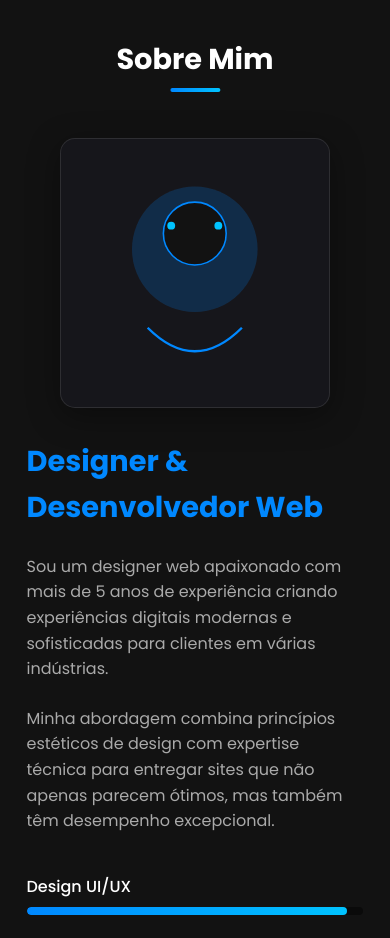
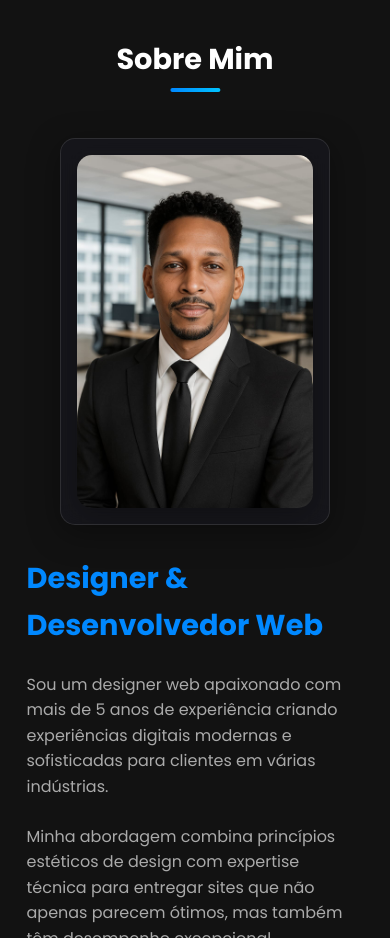
Before and after one commit to dangums/imdeveloper, a website: page index.html in a window 390 px wide. Shown: the part 4100-5038 px from the top of the page. Drawn offline with nearby package versions, Linux system fonts and the light colour scheme.

Commit message:
mobile commit

```diff
--- a/index.html
+++ b/index.html
@@ -215,13 +215,14 @@
             <h2 class="section-title">Sobre Mim</h2>
             <div class="about-content">
                 <div class="about-image glass-effect">
-                    <svg viewBox="0 0 300 300" class="profile-placeholder">
+                    <!--<svg viewBox="0 0 300 300" class="profile-placeholder">
                         <circle cx="150" cy="120" r="80" fill="var(--primary-blue)" opacity="0.2" />
                         <circle cx="150" cy="100" r="40" fill="var(--dark-bg-color)" stroke="var(--primary-blue)" stroke-width="2" />
                         <path d="M90,220 Q150,280 210,220" stroke="var(--primary-blue)" stroke-width="3" fill="none" />
                         <circle cx="120" cy="90" r="5" fill="var(--accent-blue)" />
                         <circle cx="180" cy="90" r="5" fill="var(--accent-blue)" />
-                    </svg>
+                    </svg>-->
+                    <img src="images/me.jpg">
                 </div>
                 <div class="about-text">
                     <h3>Designer & Desenvolvedor Web</h3>
--- a/styles.css
+++ b/styles.css
@@ -646,6 +646,17 @@ section {
     border-radius: 15px;
     overflow: hidden;
     padding: 1rem;
+    max-width: 400px; /* Limita a largura máxima */
+    margin: 0 auto; /* Centraliza a imagem */
+}
+
+.about-image img {
+    width: 100%;
+    height: auto;
+    border-radius: 15px;
+    object-fit: cover;
+    aspect-ratio: 2/3; /* Mantém proporção quadrada */
+    box-shadow: 0 8px 32px rgba(0, 0, 0, 0.3); /* Sombra consistente com o estilo */
 }
 
 .profile-placeholder {
@@ -1080,7 +1091,7 @@ footer {
     }
 
     .logo-image {
-        height: 18.5px; /* Mantém a altura original */
+        height: 19px; /* Mantém a altura original */
         width: auto; /* Largura proporcional */
         align-items: center;
     }
@@ -1218,5 +1229,15 @@ footer {
         align-items: center;
     }
 
+    .menu-toggle {
+        font-size: 1.25rem;
+    }
+    /*.menu-toggle.fa-bars {
+        font-size: 1.1rem;
+    }*/
+    .about-image {
+        width: 80%;
+        object-fit: cover;
+    }
 
 }
```
Also changed, not shown: images/me.jpg (added).
